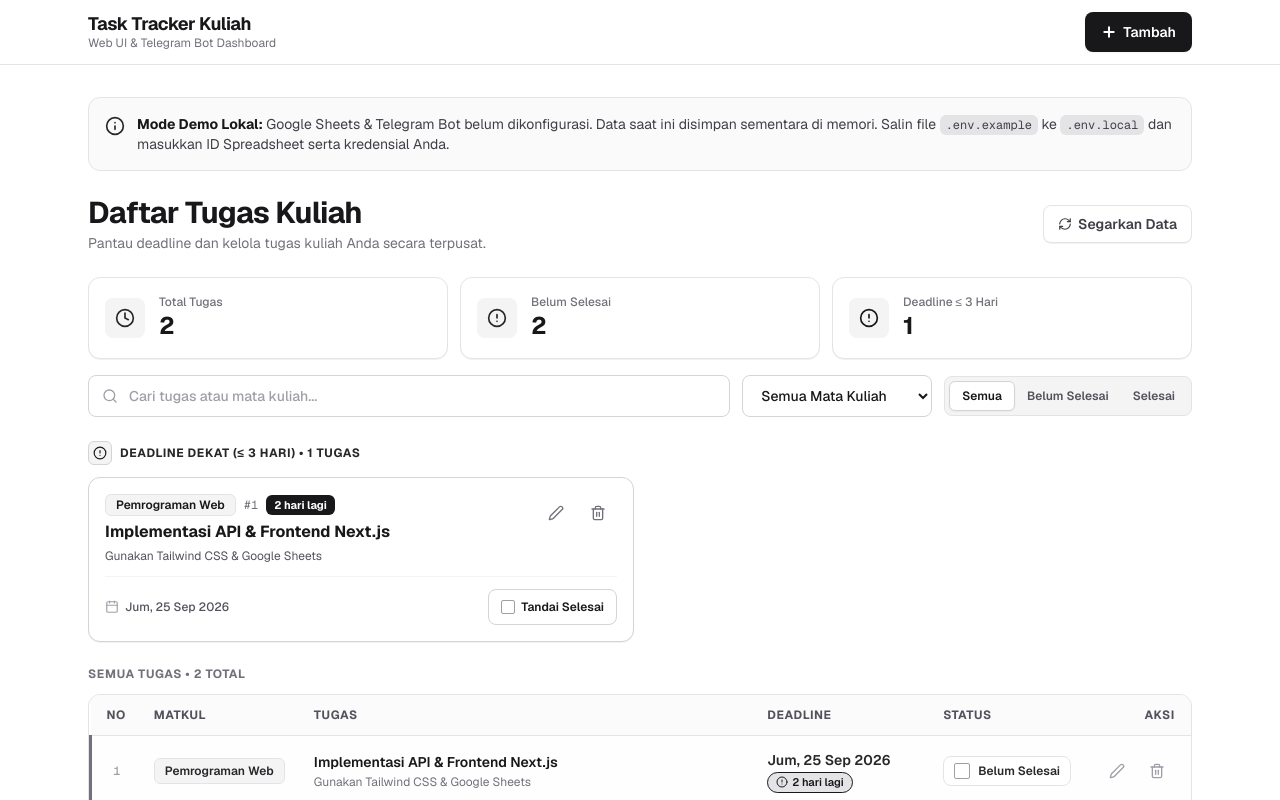
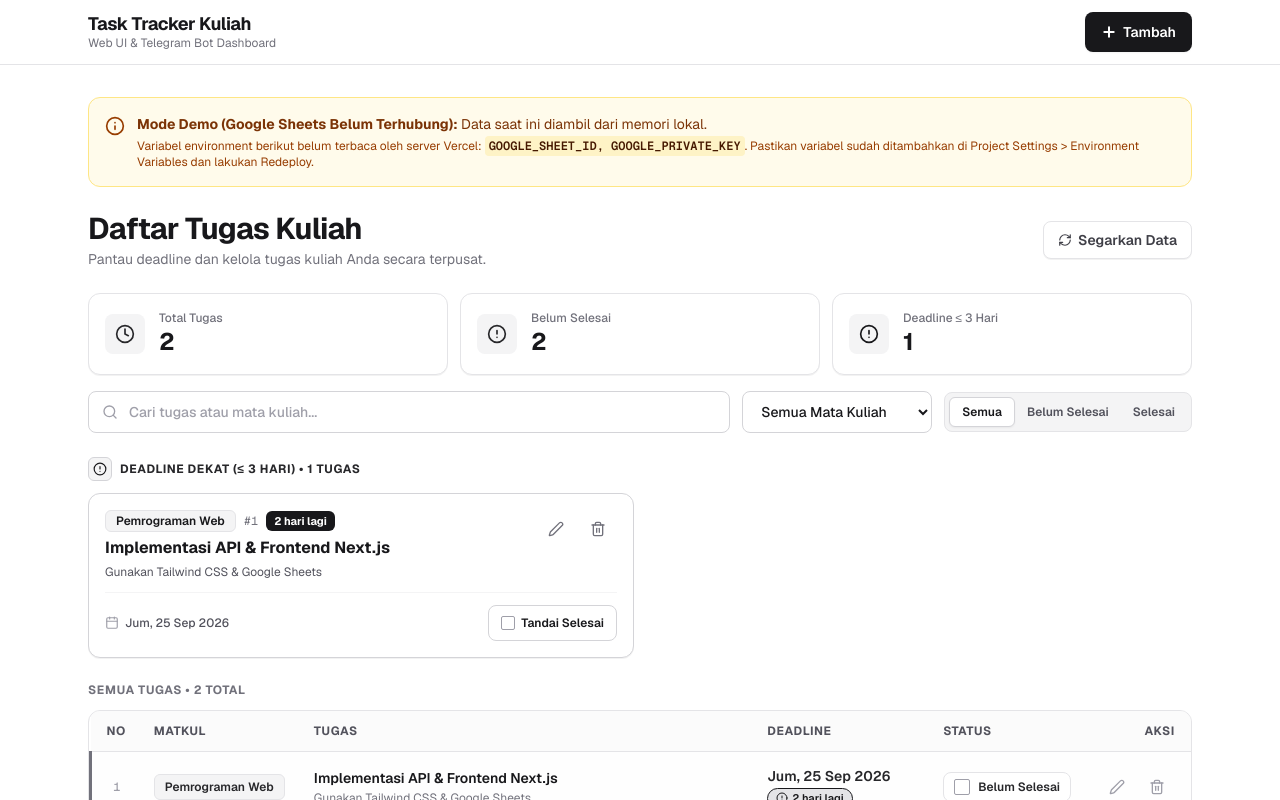
Before and after one commit to ryaleason/tugas-kuliah, a Next.js app: page / in a window 1280 px wide. Shown: the top 800 px of the page. Built offline with nearby package versions, Linux system fonts and the light colour scheme.

Commit message:
feat: add /api/debug-env and real-time environment diagnostics to dashboard

```diff
--- /dev/null
+++ b/src/app/api/debug-env/route.ts
@@ -0,0 +1,47 @@
+import { NextResponse } from 'next/server';
+import { isSheetsConfigured, getSpreadsheetId } from '@/lib/sheets';
+
+export const dynamic = 'force-dynamic';
+
+export async function GET() {
+  const sheetId = getSpreadsheetId();
+  const rawSheetId = process.env.GOOGLE_SHEET_ID;
+  const rawEmail = process.env.GOOGLE_SERVICE_ACCOUNT_EMAIL;
+  const rawKey = process.env.GOOGLE_PRIVATE_KEY;
+  const rawJsonKey = process.env.GOOGLE_SERVICE_ACCOUNT_KEY;
+
+  const missing: string[] = [];
+  if (!rawSheetId) missing.push('GOOGLE_SHEET_ID');
+  if (!rawEmail && !rawJsonKey) missing.push('GOOGLE_SERVICE_ACCOUNT_EMAIL');
+  if (!rawKey && !rawJsonKey) missing.push('GOOGLE_PRIVATE_KEY');
+
+  return NextResponse.json({
+    status: isSheetsConfigured() ? 'CONFIGURED' : 'NOT_CONFIGURED',
+    timestamp: new Date().toISOString(),
+    isSheetsConfigured: isSheetsConfigured(),
+    missingVariables: missing,
+    details: {
+      GOOGLE_SHEET_ID: {
+        detected: Boolean(rawSheetId),
+        length: rawSheetId?.length || 0,
+        cleanedLength: sheetId?.length || 0,
+      },
+      GOOGLE_SERVICE_ACCOUNT_EMAIL: {
+        detected: Boolean(rawEmail),
+        length: rawEmail?.length || 0,
+      },
+      GOOGLE_PRIVATE_KEY: {
+        detected: Boolean(rawKey),
+        length: rawKey?.length || 0,
+        hasBeginHeader: Boolean(rawKey?.includes('BEGIN PRIVATE KEY')),
+        hasEndHeader: Boolean(rawKey?.includes('END PRIVATE KEY')),
+      },
+      GOOGLE_SERVICE_ACCOUNT_KEY: {
+        detected: Boolean(rawJsonKey),
+      },
+      TELEGRAM_BOT_TOKEN: {
+        detected: Boolean(process.env.TELEGRAM_BOT_TOKEN),
+      },
+    },
+  });
+}
--- a/src/app/api/tasks/route.ts
+++ b/src/app/api/tasks/route.ts
@@ -6,11 +6,19 @@ export const dynamic = 'force-dynamic';
 
 export async function GET() {
   try {
+    const isConfig = isSheetsConfigured();
     const tasks = await getTasks();
+
+    const missingEnvs: string[] = [];
+    if (!process.env.GOOGLE_SHEET_ID) missingEnvs.push('GOOGLE_SHEET_ID');
+    if (!process.env.GOOGLE_SERVICE_ACCOUNT_EMAIL && !process.env.GOOGLE_SERVICE_ACCOUNT_KEY) missingEnvs.push('GOOGLE_SERVICE_ACCOUNT_EMAIL');
+    if (!process.env.GOOGLE_PRIVATE_KEY && !process.env.GOOGLE_SERVICE_ACCOUNT_KEY) missingEnvs.push('GOOGLE_PRIVATE_KEY');
+
     return NextResponse.json({
       success: true,
       data: tasks,
-      isConfigured: isSheetsConfigured(),
+      isConfigured: isConfig,
+      missingEnvs: !isConfig ? missingEnvs : undefined,
     });
   } catch (error) {
     console.error('API GET /api/tasks error:', error);
--- a/src/app/page.tsx
+++ b/src/app/page.tsx
@@ -16,6 +16,7 @@ export default function DashboardPage() {
   const [refreshing, setRefreshing] = useState(false);
   const [error, setError] = useState<string | null>(null);
   const [isConfigured, setIsConfigured] = useState(true);
+  const [missingEnvs, setMissingEnvs] = useState<string[]>([]);
 
   // Filters & Search
   const [search, setSearch] = useState('');
@@ -46,6 +47,11 @@ export default function DashboardPage() {
       setTasks(json.data || []);
       if (typeof json.isConfigured === 'boolean') {
         setIsConfigured(json.isConfigured);
+      }
+      if (Array.isArray(json.missingEnvs)) {
+        setMissingEnvs(json.missingEnvs);
+      } else {
+        setMissingEnvs([]);
       }
     } catch (err: unknown) {
       const msg = err instanceof Error ? err.message : 'Terjadi kesalahan jaringan.';
@@ -191,19 +197,29 @@ export default function DashboardPage() {
       <main className="flex-1 max-w-6xl w-full mx-auto px-4 sm:px-6 py-6 sm:py-8 space-y-6">
         {/* Setup Notification Banner when in Demo Mode */}
         {!isConfigured && (
-          <div className="p-4 rounded-xl bg-zinc-50 border border-zinc-200 flex items-start gap-3">
-            <Info className="w-5 h-5 text-zinc-800 shrink-0 mt-0.5" />
-            <div className="text-sm text-zinc-700">
-              <span className="font-bold text-zinc-900">Mode Demo Lokal:</span> Google Sheets & Telegram Bot
-              belum dikonfigurasi. Data saat ini disimpan sementara di memori. Salin file{' '}
-              <code className="px-1.5 py-0.5 rounded-md bg-zinc-200 font-mono text-xs">
-                .env.example
-              </code>{' '}
-              ke{' '}
-              <code className="px-1.5 py-0.5 rounded-md bg-zinc-200 font-mono text-xs">
-                .env.local
-              </code>{' '}
-              dan masukkan ID Spreadsheet serta kredensial Anda.
+          <div className="p-4 rounded-xl bg-amber-50 border border-amber-200 flex items-start gap-3">
+            <Info className="w-5 h-5 text-amber-800 shrink-0 mt-0.5" />
+            <div className="text-sm text-amber-900 space-y-1">
+              <div>
+                <span className="font-bold">Mode Demo (Google Sheets Belum Terhubung):</span> Data saat ini diambil dari memori lokal.
+              </div>
+              {missingEnvs.length > 0 ? (
+                <div className="text-xs text-amber-800">
+                  Variabel environment berikut belum terbaca oleh server Vercel:{' '}
+                  <span className="font-mono font-semibold bg-amber-100 px-1 py-0.5 rounded text-amber-950">
+                    {missingEnvs.join(', ')}
+                  </span>
+                  . Pastikan variabel sudah ditambahkan di Project Settings &gt; Environment Variables dan lakukan Redeploy.
+                </div>
+              ) : (
+                <div className="text-xs text-amber-800">
+                  Variabel environment terdeteksi, namun kredensial belum valid atau belum tersambung ke Sheet.{' '}
+                  <a href="/api/debug-env" target="_blank" rel="noreferrer" className="underline font-semibold hover:text-amber-950">
+                    Buka /api/debug-env
+                  </a>{' '}
+                  untuk melihat status diagnostik.
+                </div>
+              )}
             </div>
           </div>
         )}
```
